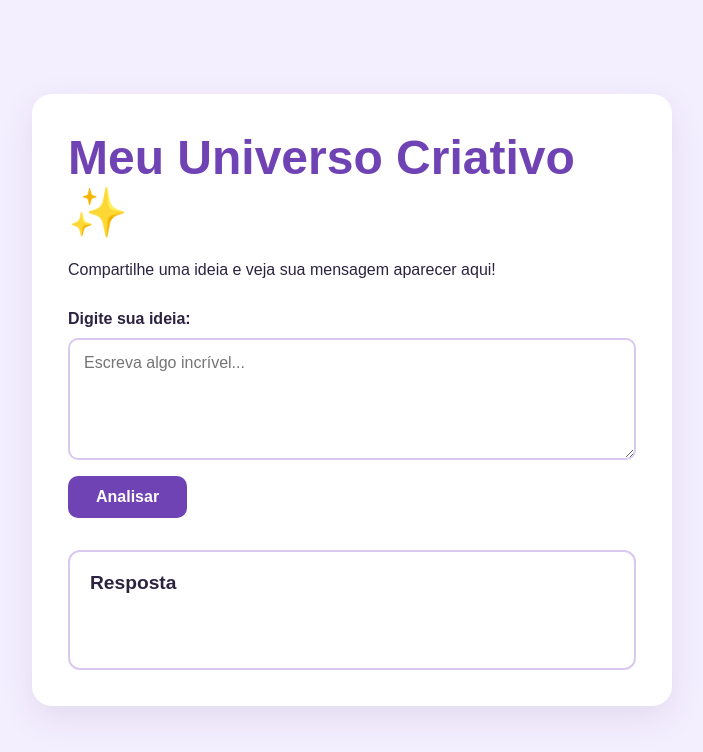
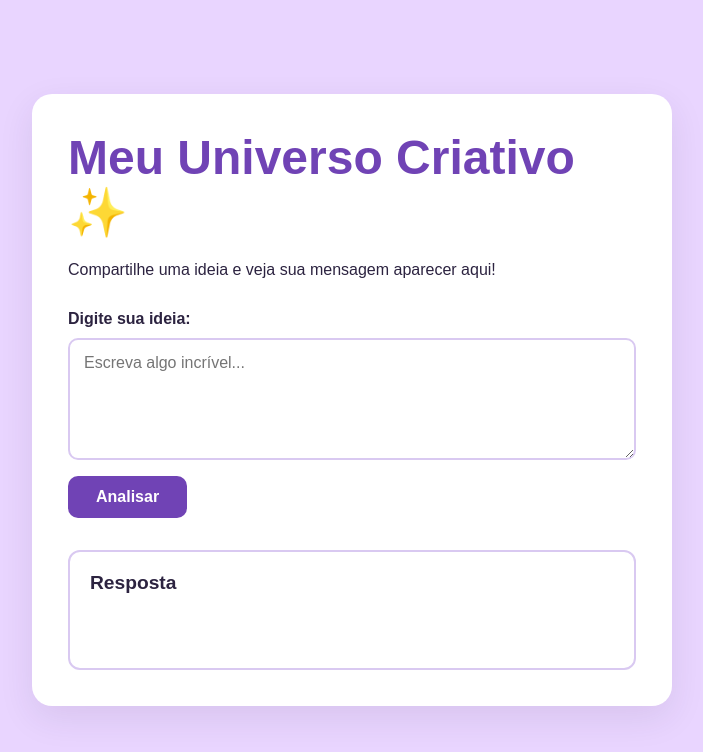
Before and after one commit to macedonatyy-afk/Universo-criativo, a Next.js app: page / in a window 1280 px wide. Shown: the top 752 px of the page, without its empty margins (288-991 px from the left). Built offline with nearby package versions, Linux system fonts and the light colour scheme.

Commit message:
Update globals.css

```diff
--- a/app/globals.css
+++ b/app/globals.css
@@ -1,6 +1,6 @@
 /* Personalize as cores aqui. */
 :root {
-  --fundo: #f4efff;
+  --fundo: #E9D5FF;
   --cartao: #ffffff;
   --principal: #7043b5;
   --principal-hover: #58318f;
```
